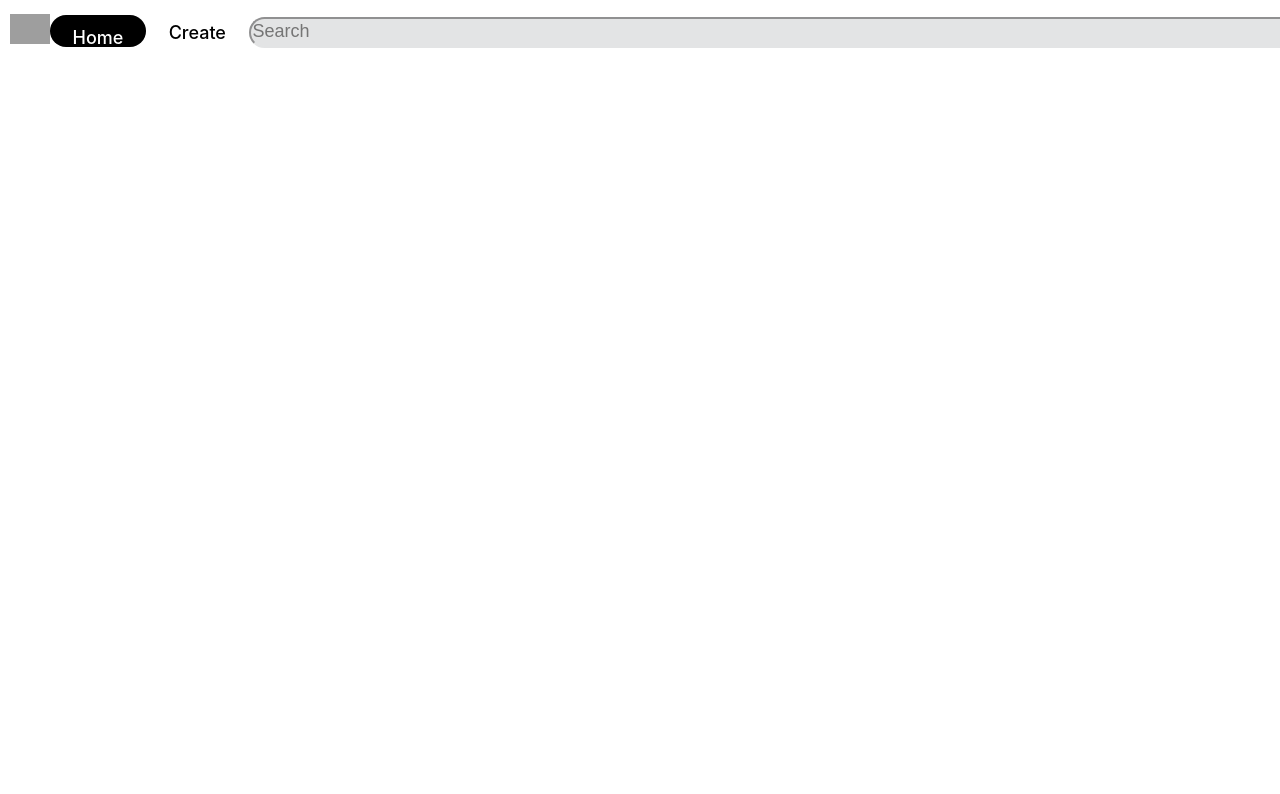
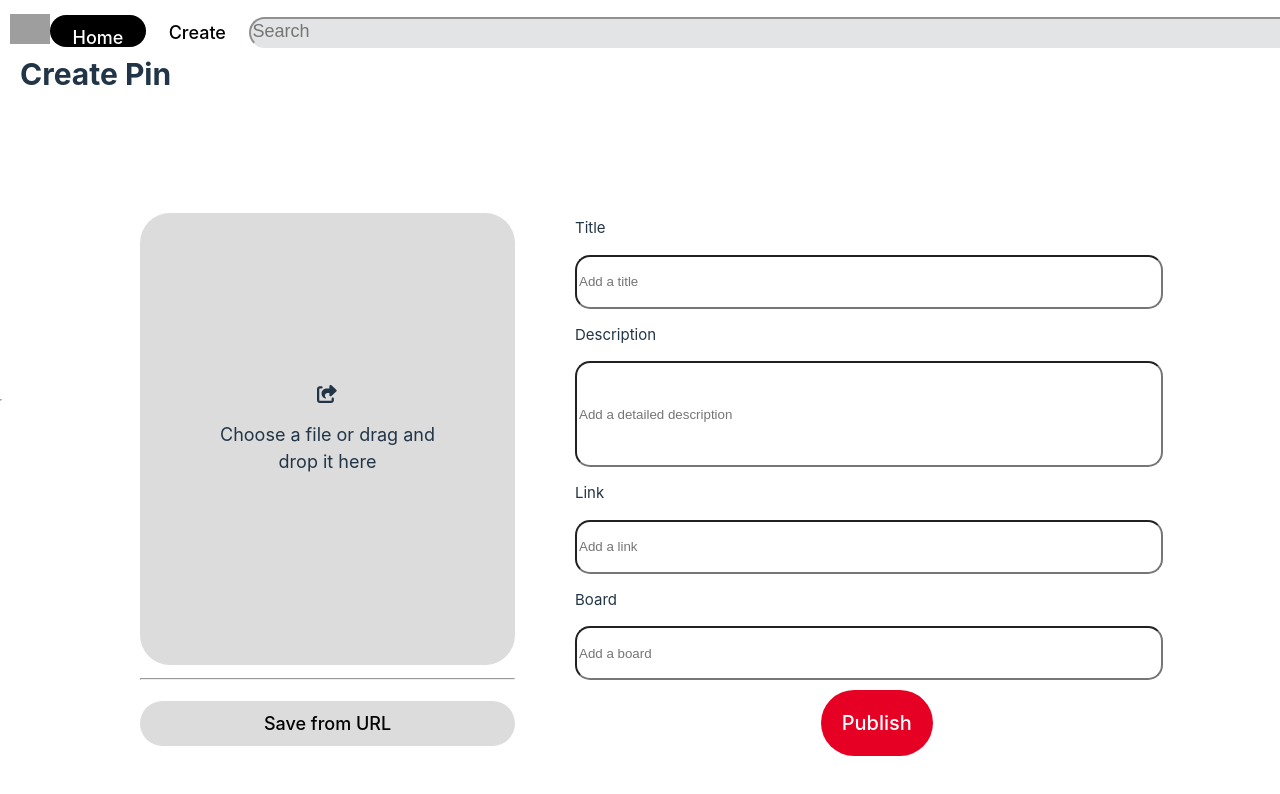
Before and after one commit to itahTamar/pinterest, a React (Vite) app in the folder client/: page /userPage in a window 1280 px wide. Shown: the top 794 px of the page. Built offline with nearby package versions, Linux system fonts and the light colour scheme; grey boxes are pictures that could not be loaded.

Commit message:
create pin page

```diff
--- a/client/src/App.tsx
+++ b/client/src/App.tsx
@@ -1,17 +1,17 @@
-import { useState } from 'react'
-import reactLogo from './assets/react.svg'
-import viteLogo from '/vite.svg'
-import { Navbar } from './components/Navbar/Navbar'
+import { useState } from "react";
+import reactLogo from "./assets/react.svg";
+import viteLogo from "/vite.svg";
+import { CreatePin } from "./view/CreatePin/CreatePin";
 // import './App.scss'
 
 function App() {
-  const [count, setCount] = useState(0)
+  const [count, setCount] = useState(0);
 
   return (
     <>
-    <Navbar />
+      <CreatePin />
     </>
-  )
+  );
 }
 
-export default App
+export default App;
--- a/client/src/components/AddPin/AddPin.scss
+++ b/client/src/components/AddPin/AddPin.scss
@@ -0,0 +1,74 @@
+.AddPin{
+    display: flex;
+    justify-content: center;
+    align-items: center;
+    position: fixed;
+    top: 15vw;
+    width: 100%;
+    padding: 10px;
+
+    &_image{
+
+
+
+        div{
+            display: flex;
+            flex-direction: column;
+            justify-content: center;
+            align-items: center;
+            width: 375px;
+            height: 452px;
+            background-color: gainsboro;
+            border-radius: 30px;
+            margin-bottom: 1vw;
+            font-size: 18px;
+            p{
+                padding: 0px 60px;
+                text-align: center;
+            }
+
+        }
+
+        button{
+
+           width: 375px;
+           border-radius: 30px;
+           background-color: gainsboro;
+           margin-top: 1vw;
+           font-size: 18px;
+        }
+
+        }
+
+        &_form{
+            height: 555px;
+            width: 585px;
+            margin-left: 60px;
+
+            input{
+                width: 580px;
+                height: 48px;
+                border-radius: 15px;
+            }
+
+            #Description{
+                height: 100px;
+            }
+
+            p{
+                font-size: 15px;
+            }
+
+       .publish{
+        margin-left: 42%;
+        margin-top: 0.8vw;
+        background-color: #E60023;
+        color: white;
+        font-size: 20px;
+        padding: 20px;
+        border-radius: 40px;
+
+       }
+        }
+
+}
--- a/client/src/components/AddPin/AddPin.tsx
+++ b/client/src/components/AddPin/AddPin.tsx
@@ -0,0 +1,36 @@
+import React from "react";
+import { FontAwesomeIcon } from "@fortawesome/react-fontawesome";
+import "./AddPin.scss";
+import { faShareFromSquare } from "@fortawesome/free-solid-svg-icons";
+
+export const AddPin = () => {
+  return (
+    <div className="AddPin">
+      <div className="AddPin_image">
+        <div>
+          <FontAwesomeIcon className="icon" icon={faShareFromSquare} />
+          <p>Choose a file or drag and drop it here</p>
+        </div>
+        <hr />
+        <button>Save from URL</button>
+      </div>
+      <div className="AddPin_form">
+        <form>
+          <p>Title</p>
+          <input type="text" placeholder="Add a title" />
+          <p>Description</p>
+          <input
+            id="Description"
+            type="text"
+            placeholder="Add a detailed description"
+          />
+          <p>Link</p>
+          <input type="text" placeholder="Add a link" />
+          <p>Board</p>
+          <input type="text" placeholder="Add a board" />
+        </form>
+        <button className="publish">Publish</button>
+      </div>
+    </div>
+  );
+};
--- a/client/src/components/Navbar/Navbar.scss
+++ b/client/src/components/Navbar/Navbar.scss
@@ -18,7 +18,6 @@
     border-color: rgb(227, 228, 229);
     background-color: rgb(227, 228, 229);
 
-    /* הצגת סגנון על placeholder בתוך ה-search */
     &::placeholder {
       font-size: 18px;
     }
@@ -40,11 +39,10 @@
     font-size: 18px;
 
     background-color: white;
-
-    #user {
-      background-color: rgb(227, 228, 229);
-      padding: 8px;
-      border-radius: 50px;
-    }
+  }
+  #user {
+    background-color: rgb(227, 228, 229);
+    padding: 10px;
+    border-radius: 60px;
   }
 }
--- /dev/null
+++ b/client/src/view/CreatePin/CreatePin.scss
@@ -0,0 +1,9 @@
+div {
+  h1 {
+    font-size: 30px;
+    position: fixed;
+    top: 3vw;
+    width: 100%;
+    padding-left: 20px;
+  }
+}
--- /dev/null
+++ b/client/src/view/CreatePin/CreatePin.tsx
@@ -0,0 +1,17 @@
+import React from "react";
+import { AddPin } from "../../components/AddPin/AddPin";
+import { Navbar } from "../../components/Navbar/Navbar";
+import "./CreatePin.scss";
+
+export const CreatePin = () => {
+  return (
+    <div>
+      <Navbar />
+      <hr />
+      <h1>Create Pin</h1>
+      <div>
+        <AddPin />
+      </div>
+    </div>
+  );
+};
```
